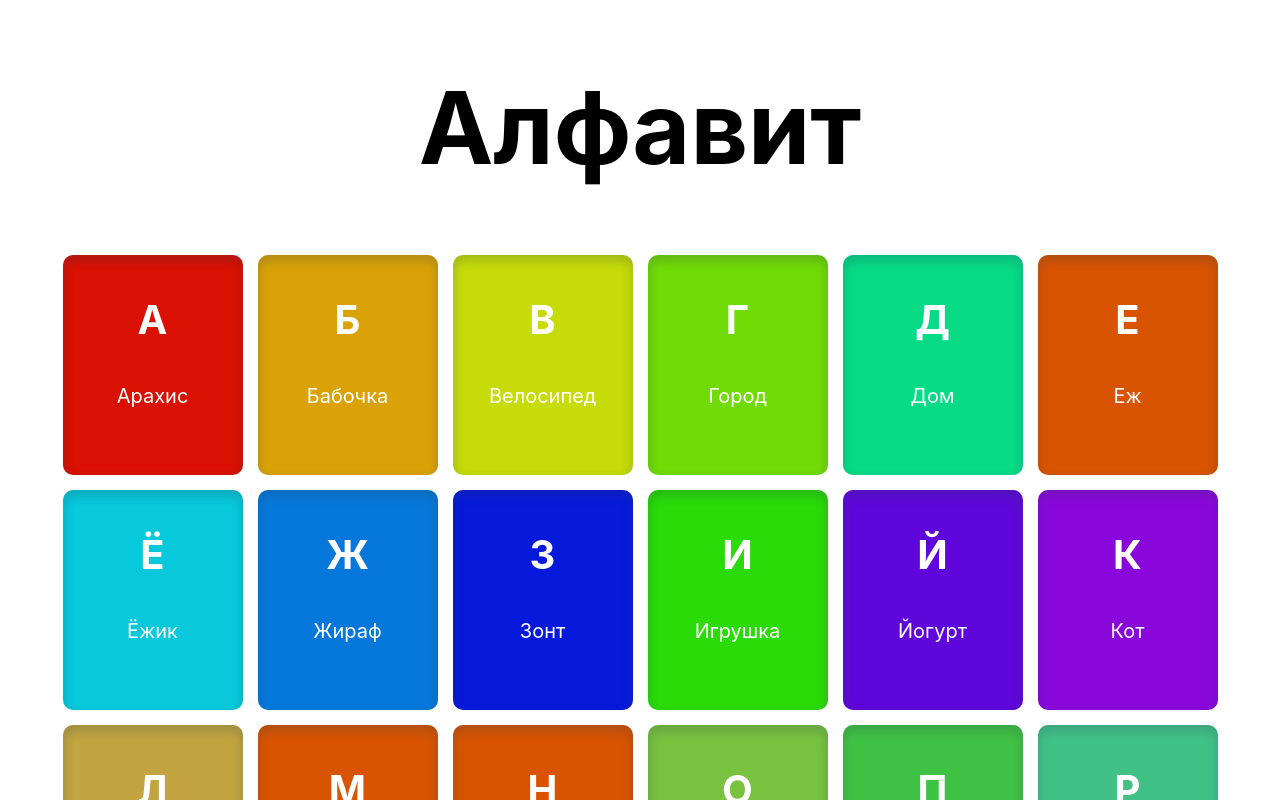
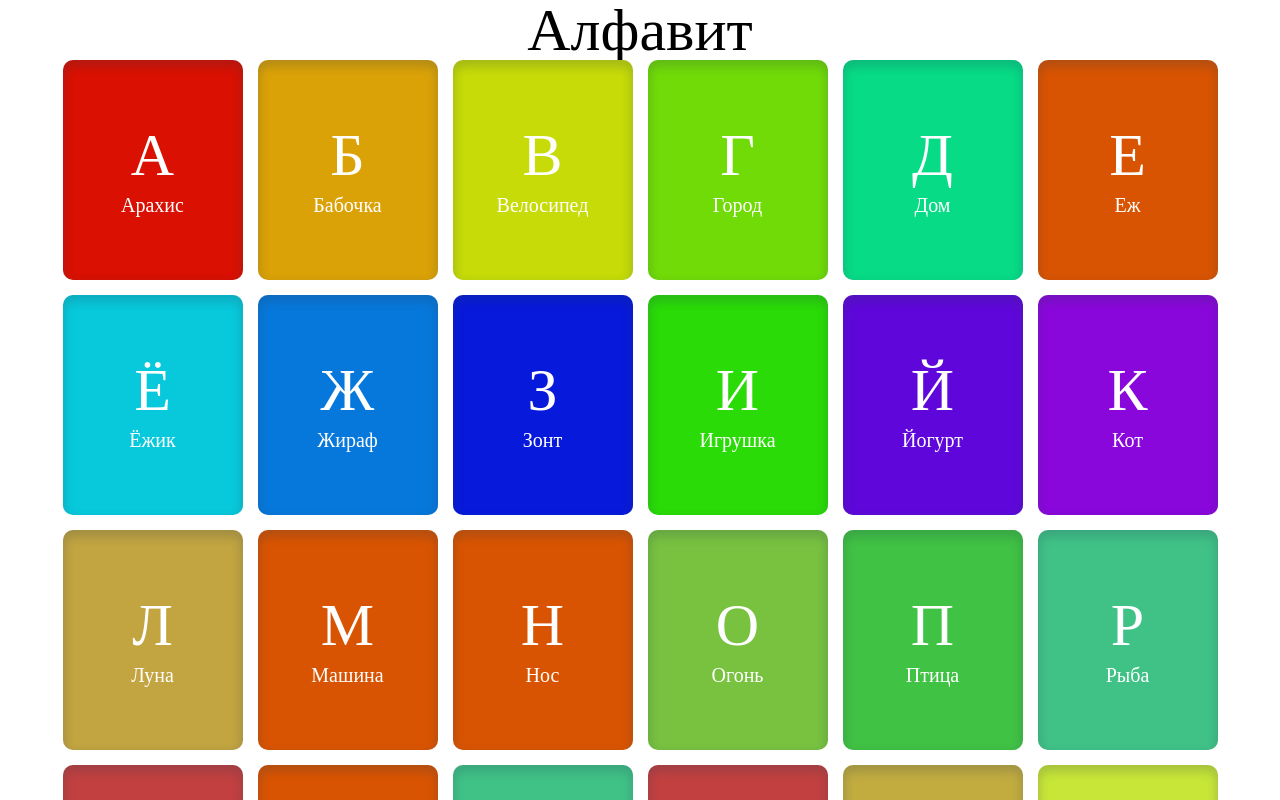
Before and after one commit to first-g/kidsapp, a React (Create React App) app: page / in a window 1280 px wide. Shown: the top 800 px of the page. Built offline with nearby package versions, Linux system fonts and the light colour scheme.

Commit message:
add normalize styles

```diff
--- a/src/components/Alphabet/Alphabet.css
+++ b/src/components/Alphabet/Alphabet.css
@@ -1,6 +1,6 @@
 .alphabet {
     text-align: center;
-    font-size: 50px;
+    font-size: 60px;
     padding: 0px 10px;
 }
 
@@ -13,6 +13,11 @@
 }
 
 .alphabet__button {
+    display: flex;
+    flex-direction: column;
+    align-items: center;
+    justify-content: center;
+    gap: 10px;
     cursor: pointer;
     color: white;
     text-align: center;
@@ -23,7 +28,7 @@
 }
 
 .alphabet__button h3{
-    font-size: 40px;
+    font-size: 60px;
 }
 
 .alphabet__button p{
--- a/src/components/Alphabet/Alphabet.jsx
+++ b/src/components/Alphabet/Alphabet.jsx
@@ -1,6 +1,6 @@
 import React from 'react';
 import { Howl } from 'howler';
-import { alphabet } from '../../data/data';
+import { alphabet } from '../../data/alphabet';
 import './Alphabet.css'
 
 const Alphabet = () => {
--- a/src/index.css
+++ b/src/index.css
@@ -1,13 +1,17 @@
-body {
-  margin: 0;
-  font-family: -apple-system, BlinkMacSystemFont, 'Segoe UI', 'Roboto', 'Oxygen',
-    'Ubuntu', 'Cantarell', 'Fira Sans', 'Droid Sans', 'Helvetica Neue',
-    sans-serif;
-  -webkit-font-smoothing: antialiased;
-  -moz-osx-font-smoothing: grayscale;
-}
-
-code {
-  font-family: source-code-pro, Menlo, Monaco, Consolas, 'Courier New',
-    monospace;
-}
+/*Обнуление*/
+*{padding: 0;margin: 0;border: 0;}
+*,*:before,*:after{-moz-box-sizing: border-box;-webkit-box-sizing: border-box;box-sizing: border-box;}
+:focus,:active{outline: none;}
+a:focus,a:active{outline: none;}
+nav,footer,header,aside{display: block;}
+html,body{height:100%;width:100%;font-size:100%;line-height:1;font-size:14px;-ms-text-size-adjust:100%;-moz-text-size-adjust:100%;-webkit-text-size-adjust:100%;}
+input,button,textarea{font-family:inherit;}
+input::-ms-clear{display: none;}
+button{cursor: pointer;}
+button::-moz-focus-inner {padding:0;border:0;}
+a,a:visited{text-decoration: none;}
+a:hover{text-decoration: none;}
+ul li{list-style: none;}
+img{vertical-align: top;}
+h1,h2,h3,h4,h5,h6{font-size:inherit;font-weight: inherit;}
+/*--------------------*/
```
Also changed, not shown: src/data/alphabet.js (renamed from src/data/data.js).
